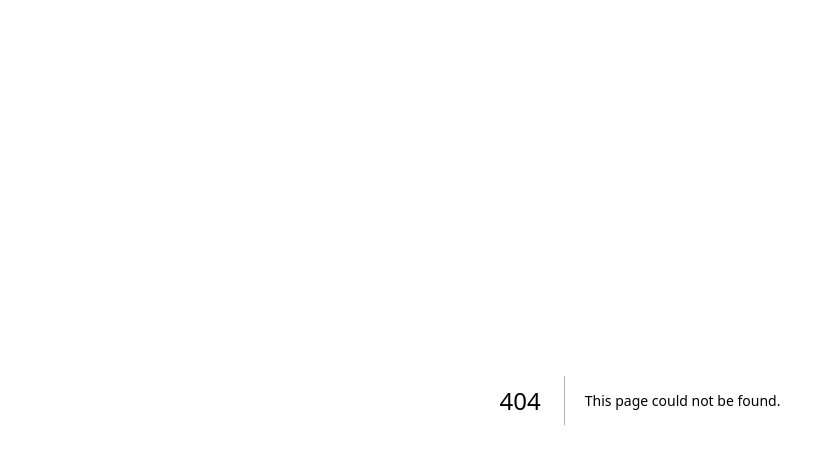
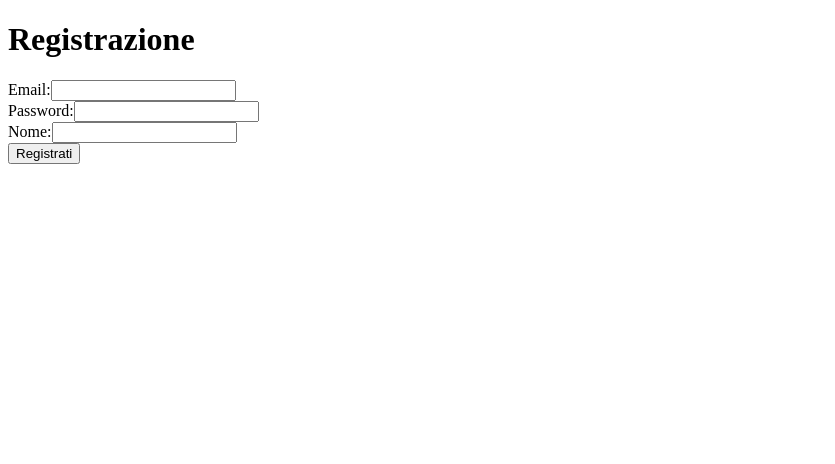
Before and after one commit to bilabixxx/ecommerce-project, a Next.js app: page /register in a window 1280 px wide. Before the commit this address had no page. Shown: the top 464 px of the page, without its empty margins (0-835 px from the left). Built offline with nearby package versions, Linux system fonts and the light colour scheme.

Commit message:
Ceazione form di registrazione

```diff
--- /dev/null
+++ b/pages/register.js
@@ -0,0 +1,54 @@
+import { useState } from 'react';
+import { useRouter } from 'next/router';
+
+const Register = () => {
+  const [email, setEmail] = useState('');
+  const [password, setPassword] = useState('');
+  const [name, setName] = useState('');
+  const [error, setError] = useState(null);
+  const router = useRouter();
+
+  const handleSubmit = async (e) => {
+    e.preventDefault();
+    setError(null);
+
+    const res = await fetch('/api/register', {
+      method: 'POST',
+      headers: {
+        'Content-Type': 'application/json',
+      },
+      body: JSON.stringify({ email, password, name }),
+    });
+
+    if (res.ok) {
+      router.push('/login');
+    } else {
+      const data = await res.json();
+      setError(data.message);
+    }
+  };
+
+  return (
+    <div>
+      <h1>Registrazione</h1>
+      <form onSubmit={handleSubmit}>
+        <div>
+          <label>Email:</label>
+          <input type="email" value={email} onChange={(e) => setEmail(e.target.value)} required />
+        </div>
+        <div>
+          <label>Password:</label>
+          <input type="password" value={password} onChange={(e) => setPassword(e.target.value)} required />
+        </div>
+        <div>
+          <label>Nome:</label>
+          <input type="text" value={name} onChange={(e) => setName(e.target.value)} required />
+        </div>
+        {error && <p>{error}</p>}
+        <button type="submit">Registrati</button>
+      </form>
+    </div>
+  );
+};
+
+export default Register;
```
